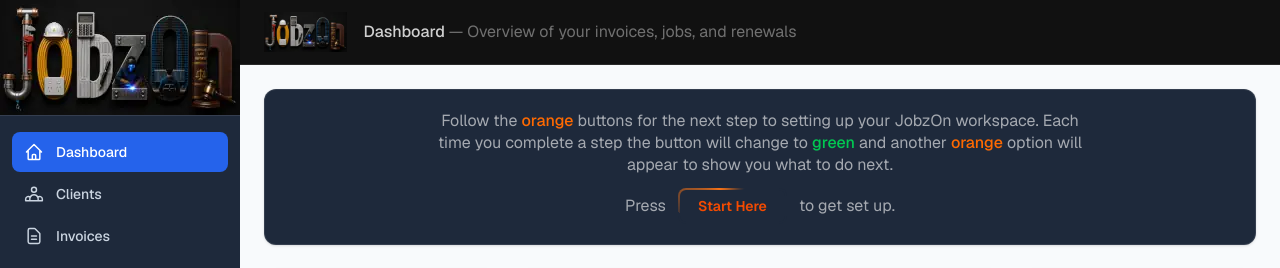
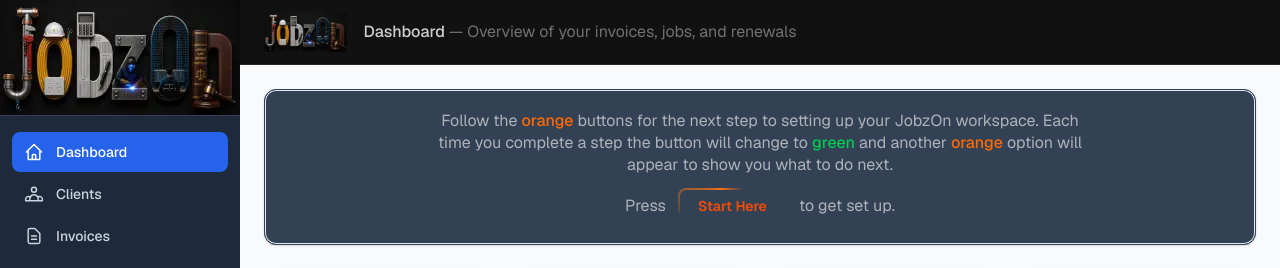
Before and after one commit to Web-F5/JobzOn, a Next.js app: page / in a window 1280 px wide. Shown: the top 268 px of the page. Built offline with nearby package versions, Linux system fonts and the light colour scheme; no server answers; the database is empty.

Commit message:
Lighten panels to slate-700 (#334155); add double-border (slate-700 + slate-200) on all dark panels

```diff
--- a/app/(dashboard)/invoices/page.tsx
+++ b/app/(dashboard)/invoices/page.tsx
@@ -92,7 +92,7 @@
         {/* Table */}
         <div className="bg-[var(--color-surface)] border border-[var(--color-border)] rounded-xl shadow-sm overflow-hidden">
           {invoices.length === 0 ? (
-            <div className="px-6 py-16 text-center space-y-4 bg-[#1e293b]">
+            <div className="px-6 py-16 text-center space-y-4 bg-[#334155] border border-[#334155] ring-1 ring-[#e2e8f0] ring-inset">
               {!hasCatalogue ? (
                 <>
                   <p className="text-white/60 text-base">Please add a Service or Product before creating an Invoice.</p>
--- a/app/(dashboard)/page.tsx
+++ b/app/(dashboard)/page.tsx
@@ -102,7 +102,7 @@
       <main className="flex-1 p-6 space-y-6">
 
         {/* Setup wizard card */}
-        <div className="bg-[#1e293b] border border-white/10 rounded-xl shadow-sm px-6 py-5 text-center">
+        <div className="bg-[#334155] border border-[#334155] ring-1 ring-[#e2e8f0] ring-inset rounded-xl shadow-sm px-6 py-5 text-center">
           {!allDone && (
             <p className="text-base text-white/60 max-w-2xl mx-auto leading-snug mb-3">
               Follow the <span className="text-orange-500 font-medium">orange</span> buttons for the next step to setting up your JobzOn workspace. Each time you complete a step the button will change to <span className="text-green-500 font-medium">green</span> and another <span className="text-orange-500 font-medium">orange</span> option will appear to show you what to do next.
@@ -114,7 +114,7 @@
             {/* Setup button */}
             <a
               href="/services"
-              className={`group relative inline-flex items-center gap-2 px-5 py-2 text-sm font-semibold ${btnText} hover:text-white bg-[#1e293b] rounded-lg overflow-hidden transition-colors`}
+              className={`group relative inline-flex items-center gap-2 px-5 py-2 text-sm font-semibold ${btnText} hover:text-white bg-[#334155] rounded-lg overflow-hidden transition-colors`}
             >
               <span
                 aria-hidden
@@ -124,7 +124,7 @@
                   animation: "border-spin 2.5s linear infinite",
                 }}
               />
-              <span aria-hidden className={`pointer-events-none absolute inset-[2px] rounded-[6px] bg-[#1e293b] ${btnHover} transition-colors`} />
+              <span aria-hidden className={`pointer-events-none absolute inset-[2px] rounded-[6px] bg-[#334155] ${btnHover} transition-colors`} />
               <span className="relative">{btnLabel}</span>
             </a>
 
--- a/app/(dashboard)/products/page.tsx
+++ b/app/(dashboard)/products/page.tsx
@@ -51,7 +51,7 @@
               <tbody className="divide-y divide-[var(--color-border)]">
                 {products.length === 0 ? (
                   <tr>
-                    <td colSpan={6} className="px-5 py-14 text-center bg-[#1e293b]">
+                    <td colSpan={6} className="px-5 py-14 text-center bg-[#334155]">
                       <div className="flex flex-wrap items-center justify-center gap-3 text-base text-white/60">
                         <span>No products yet</span>
                         <AddProductButton spinning dark label="+ Add your first Product" />
--- a/app/(dashboard)/quotes/page.tsx
+++ b/app/(dashboard)/quotes/page.tsx
@@ -106,7 +106,7 @@
         {/* Table */}
         <div className="bg-[var(--color-surface)] border border-[var(--color-border)] rounded-xl shadow-sm overflow-hidden">
           {quotes.length === 0 ? (
-            <div className="px-6 py-16 text-center space-y-4 bg-[#1e293b]">
+            <div className="px-6 py-16 text-center space-y-4 bg-[#334155] border border-[#334155] ring-1 ring-[#e2e8f0] ring-inset">
               {!hasCatalogue ? (
                 <>
                   <p className="text-white/60 text-base">Please add a Service or Product before creating a Quote.</p>
--- a/app/(dashboard)/recurring-invoices/page.tsx
+++ b/app/(dashboard)/recurring-invoices/page.tsx
@@ -93,7 +93,7 @@
               <tbody className="divide-y divide-[var(--color-border)]">
                 {services.length === 0 ? (
                   <tr>
-                    <td colSpan={7} className="px-5 py-12 text-center bg-[#1e293b]">
+                    <td colSpan={7} className="px-5 py-12 text-center bg-[#334155]">
                       {!hasCatalogue ? (
                         <div className="space-y-4">
                           <p className="text-base text-white/60">Please add a Service or Product before creating a Recurring Invoice.</p>
--- a/app/(dashboard)/services/page.tsx
+++ b/app/(dashboard)/services/page.tsx
@@ -61,7 +61,7 @@
               <tbody className="divide-y divide-[var(--color-border)]">
                 {catalogueItems.length === 0 ? (
                   <tr>
-                    <td colSpan={5} className="px-5 py-14 text-center bg-[#1e293b]">
+                    <td colSpan={5} className="px-5 py-14 text-center bg-[#334155]">
                       <div className="flex flex-wrap items-center justify-center gap-3 text-base text-white/60">
                         <span>No services yet</span>
                         <SpinningAddButton dark />
--- a/components/clients/ClientsNextStepsBar.tsx
+++ b/components/clients/ClientsNextStepsBar.tsx
@@ -23,7 +23,7 @@
   hasQuote: boolean;
 }) {
   return (
-    <div className="flex items-center gap-3 px-4 py-2.5 bg-[#1e293b] border border-white/10 rounded-xl text-sm text-white/60 mb-4">
+    <div className="flex items-center gap-3 px-4 py-2.5 bg-[#334155] border border-[#334155] ring-1 ring-[#e2e8f0] ring-inset rounded-xl text-sm text-white/60 mb-4">
       <span className="font-medium shrink-0">Next steps:</span>
       <div className="flex items-center gap-3 flex-wrap">
 
--- a/components/products/ProductsNextStepsBar.tsx
+++ b/components/products/ProductsNextStepsBar.tsx
@@ -30,7 +30,7 @@
   const hasQuotes  = quotesCount > 0;
 
   return (
-    <div className="flex items-center gap-3 px-4 py-2.5 bg-[#1e293b] border border-white/10 rounded-xl text-sm text-white/60">
+    <div className="flex items-center gap-3 px-4 py-2.5 bg-[#334155] border border-[#334155] ring-1 ring-[#e2e8f0] ring-inset rounded-xl text-sm text-white/60">
       <span className="font-medium shrink-0">Next steps:</span>
       <div className="flex items-center gap-3 flex-wrap">
 
--- a/components/services/NextStepsBar.tsx
+++ b/components/services/NextStepsBar.tsx
@@ -27,7 +27,7 @@
   return <span className="text-white/40 font-semibold shrink-0">OR</span>;
 }
 
-const darkBar = "flex items-center gap-3 px-4 py-2.5 bg-[#1e293b] border border-white/10 rounded-xl text-sm text-white/60";
+const darkBar = "flex items-center gap-3 px-4 py-2.5 bg-[#334155] border border-[#334155] ring-1 ring-[#e2e8f0] ring-inset rounded-xl text-sm text-white/60";
 
 // Shown on Service Types tab — progressive state machine
 export function CatalogueNextStepsBar({
--- a/components/ui/SpinningBorderButton.tsx
+++ b/components/ui/SpinningBorderButton.tsx
@@ -15,7 +15,7 @@
   const textColor = isGreen ? "text-green-500 hover:text-white" : "text-orange-500 hover:text-white";
   const spinColor = isGreen ? "#16a34a" : "#f97316";
   const hoverBg  = isGreen ? "group-hover:bg-green-600" : "group-hover:bg-orange-500";
-  const bg       = dark ? "bg-[#1e293b]" : "bg-white";
+  const bg       = dark ? "bg-[#334155]" : "bg-white";
   const cls = `group relative inline-flex items-center gap-2 ${padding} text-sm font-semibold ${textColor} ${bg} rounded-lg overflow-hidden transition-colors`;
 
   const inner = (
```
